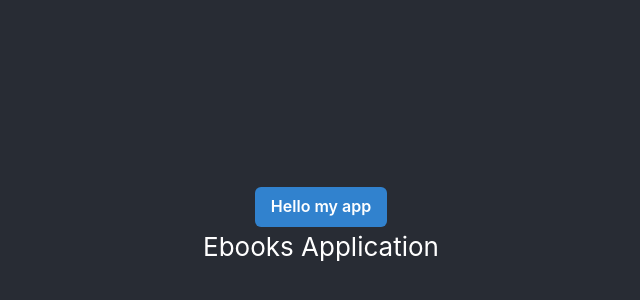
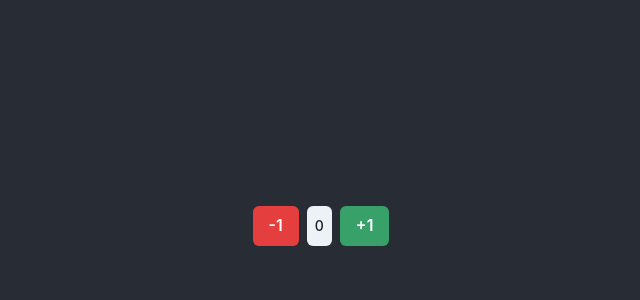
Before and after one commit to pstrzalk/itunes-ebooks-workshop, a React (Create React App) app: page / in a window 1280 px wide. Shown: the part 174-474 px from the top of the page, without its empty margins (319-959 px from the left). Built offline with nearby package versions, Linux system fonts and the light colour scheme.

Commit message:
Added counter

```diff
--- a/src/App.tsx
+++ b/src/App.tsx
@@ -1,22 +1,11 @@
-import logo from './logo.svg';
 import styles from './App.module.css';
-import { Button } from '@chakra-ui/react';
-
-function TitleDisplay({ title }: { title: string }) {
-  return (
-    <div>
-      <p>{title}</p>
-    </div>
-  )
-}
+import { Counter } from './counter'
 
 function App({ title }: { title: string }) {
   return (
     <div className={styles["App"]}>
       <header className={styles["App-header"]}>
-        <Button colorScheme="blue">Hello my app</Button>
-
-        <TitleDisplay title={title} />
+        <Counter />
       </header>
     </div>
   );
--- /dev/null
+++ b/src/counter/Counter.tsx
@@ -0,0 +1,14 @@
+import { Button, Stack, Tag } from '@chakra-ui/react';
+import { useState } from 'react';
+
+export function Counter() {
+  const [count, setCount] = useState(0);
+
+  return (
+    <Stack direction="row">
+      <Button colorScheme="red" onClick={() => setCount(count - 1)}>-1</Button>
+      <Tag>{count}</Tag>
+      <Button colorScheme="green" onClick={() => setCount(count + 1)}>+1</Button>
+    </Stack>
+  );
+}
--- /dev/null
+++ b/src/counter/index.ts
@@ -0,0 +1 @@
+export * from './Counter'
```
